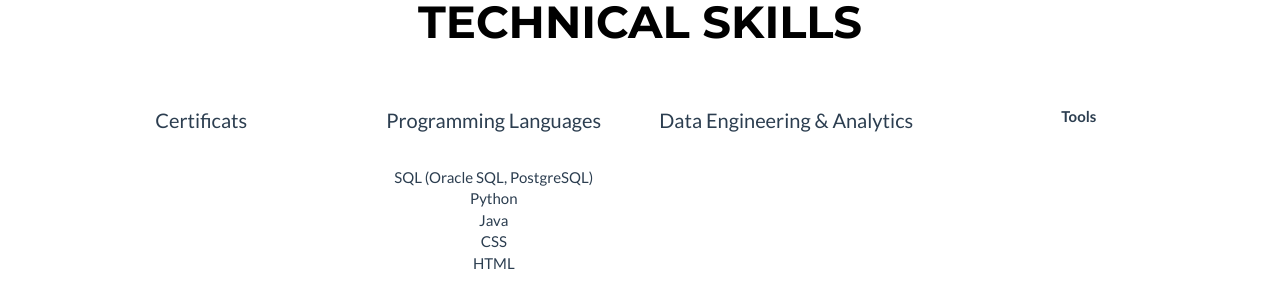
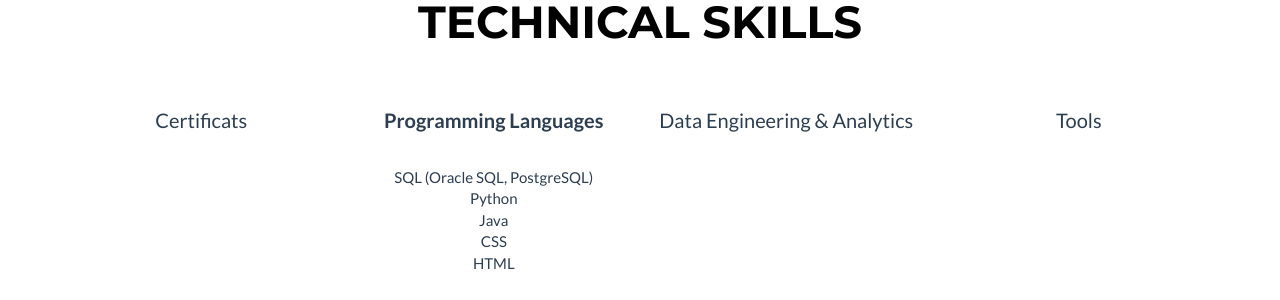
Before and after one commit to tolan005/tolan005.github.io, a Jekyll site: the page built from _posts/2014-07-18-project-1.markdown, in a window 1280 px wide. Shown: the part 1366-1666 px from the top of the page. Built offline with Jekyll 4.4.1, drawn with Linux system fonts in a browser that asks for light colours.

Commit message:
Update about.html
cg

```diff
--- a/_includes/about.html
+++ b/_includes/about.html
@@ -13,7 +13,7 @@
                     <br>
                 </div>
                 <div class="col-lg-3 text-center">
-                    <p class="font-weight-bold">Programming Languages</p>
+                 <p><b>Programming Languages</b></p>
                     <br>
                     <ul class="list-unstyled">
                      <li>SQL (Oracle SQL, PostgreSQL)</li>
@@ -28,7 +28,7 @@
                     <br>
                 </div>
                 <div class="col-lg-3 text-center">
-                    <b>Tools</b>
+                    <p>Tools</p>
                     <br>
                </div>
             </div>
```
